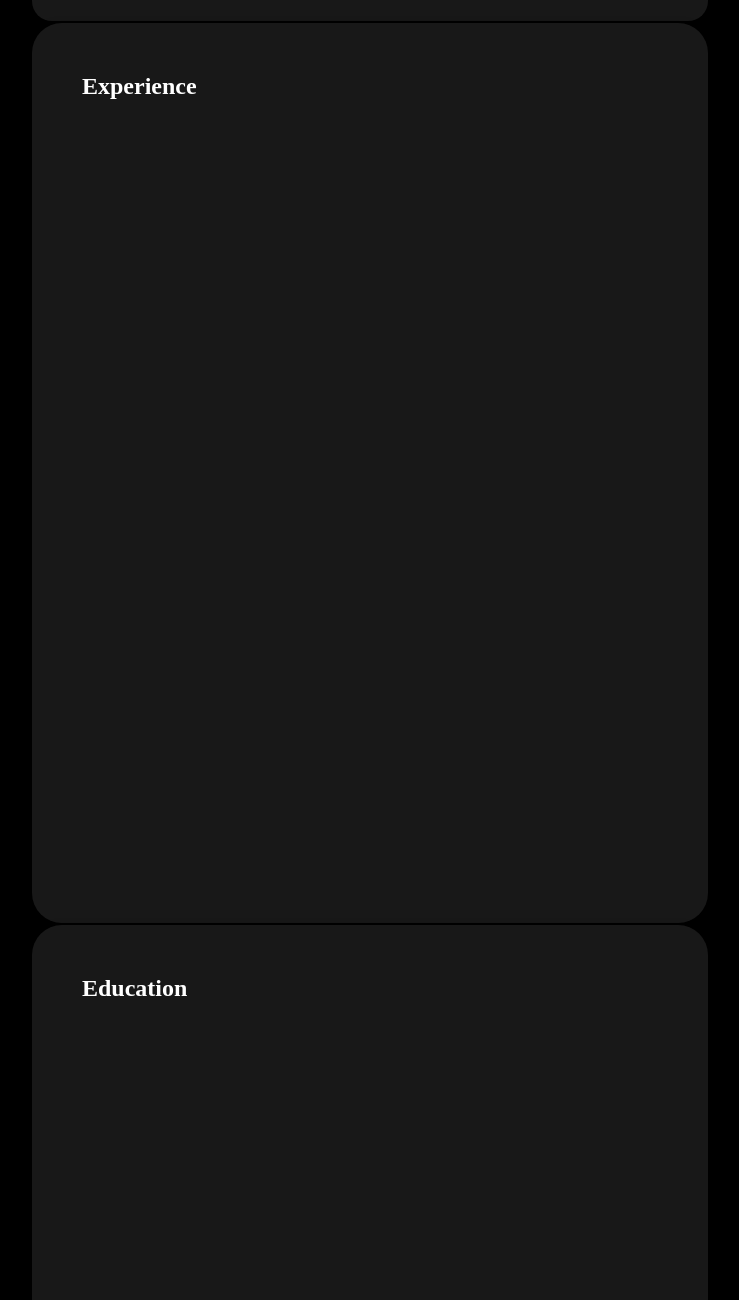
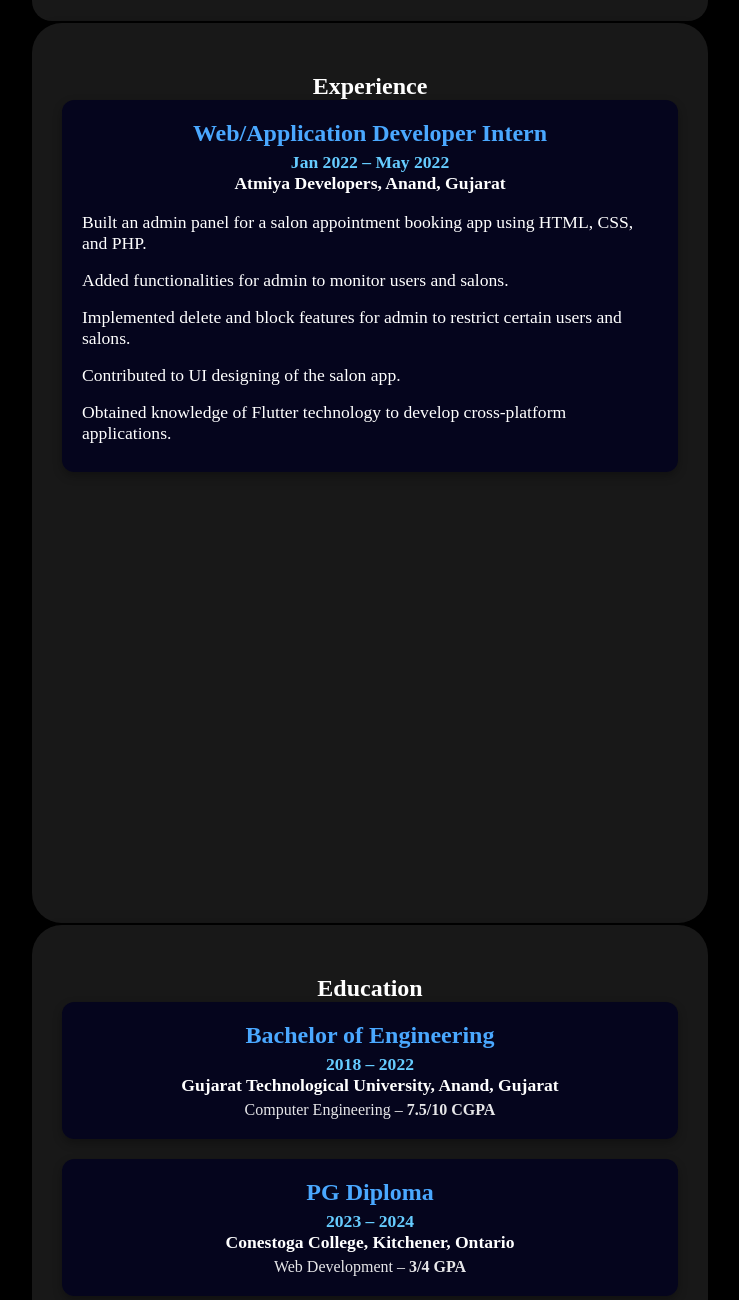
Before and after one commit to HARDIK2851/Hardik-Portfolio, a plain HTML site: page index.html in a window 1280 px wide. Shown: the part 900-2200 px from the top of the page, without its empty margins (270-1009 px from the left). Drawn offline with Linux system fonts and the light colour scheme.

Commit message:
added experience and education content and styling

```diff
--- a/index.html
+++ b/index.html
@@ -36,10 +36,41 @@
         </section>
         <section id="experience">
             <h2>Experience</h2>
+            <div class="experience-container">
+                <div class="experience-box">
+                    <h3>Web/Application Developer Intern</h3>
+                    <p class="experience-duration">Jan 2022 – May 2022</p>
+                    <p class="experience-company">Atmiya Developers, Anand, Gujarat</p>
+                    <ul>
+                        <li>Built an admin panel for a salon appointment booking app using HTML, CSS, and PHP.</li>
+                        <li>Added functionalities for admin to monitor users and salons.</li>
+                        <li>Implemented delete and block features for admin to restrict certain users and salons.</li>
+                        <li>Contributed to UI designing of the salon app.</li>
+                        <li>Obtained knowledge of Flutter technology to develop cross-platform applications.</li>
+                    </ul>
+                </div>
+            </div>
         </section>
+
         <section id="education">
             <h2>Education</h2>
+            <div class="education-container">
+                <div class="education-box">
+                    <h3>Bachelor of Engineering</h3>
+                    <p class="education-duration">2018 – 2022</p>
+                    <p class="education-institution">Gujarat Technological University, Anand, Gujarat</p>
+                    <p class="education-details">Computer Engineering – <strong>7.5/10 CGPA</strong></p>
+                </div>
+
+                <div class="education-box">
+                    <h3>PG Diploma</h3>
+                    <p class="education-duration">2023 – 2024</p>
+                    <p class="education-institution">Conestoga College, Kitchener, Ontario</p>
+                    <p class="education-details">Web Development – <strong>3/4 GPA</strong></p>
+                </div>
+            </div>
         </section>
+
         <section id="projects">
             <h2>Projects</h2>
         </section>
--- a/style.css
+++ b/style.css
@@ -125,7 +125,7 @@ section.active {
 
 .skills-box {
     width: 48%;
-    background: rgba(0, 0, 30, 0.7); /* Dark blue translucent */
+    background: rgba(0, 0, 30, 0.7);
     padding: 20px;
     border-radius: 12px;
     box-shadow: 0 4px 10px rgba(0, 0, 0, 0.3);
@@ -134,24 +134,23 @@ section.active {
 
 .skills-box:hover {
     transform: translateY(-5px);
-    box-shadow: 0 6px 15px rgba(0, 0, 255, 0.4); /* Blue glow */
+    box-shadow: 0 6px 15px rgba(0, 0, 255, 0.4);
 }
 
 #skills h2 {
     font-size: 2.2rem;
-    color: #4aa8ff; /* Bright blue */
+    color: #4aa8ff;
     margin-bottom: 30px;
 }
 
 #skills h3 {
     font-size: 1.5rem;
-    color: #66ccff; /* Lighter blue */
+    color: #66ccff;
     border-bottom: 2px solid #66ccff;
     padding-bottom: 5px;
     margin-bottom: 15px;
 }
 
-/* Only applies to the ul and li inside the skills section */
 #skills ul {
     list-style: none;
     padding: 0;
@@ -164,7 +163,125 @@ section.active {
 }
 
 #skills ul li:hover {
-    color: #4aa8ff; /* Blue highlight */
+    color: #4aa8ff;
+}
+
+#experience {
+    text-align: center;
+    color: #fff;
+}
+
+.experience-container {
+    display: flex;
+    flex-direction: column;
+    align-items: center;
+    gap: 20px;
+    max-width: 900px;
+    margin: auto;
+}
+
+.experience-box {
+    width: 100%;
+    background: rgba(0, 0, 30, 0.8);
+    padding: 20px;
+    border-radius: 12px;
+    box-shadow: 0 4px 10px rgba(0, 0, 0, 0.3);
+    transition: transform 0.3s ease, box-shadow 0.3s ease;
+}
+
+.experience-box:hover {
+    transform: translateY(-5px);
+    box-shadow: 0 6px 15px rgba(0, 0, 255, 0.4);
+}
+
+.experience-box h3 {
+    font-size: 1.5rem;
+    color: #4aa8ff;
+    margin-bottom: 5px;
+}
+
+.experience-duration {
+    font-size: 1.1rem;
+    color: #66ccff;
+    font-weight: bold;
+}
+
+.experience-company {
+    font-size: 1.1rem;
+    font-weight: bold;
+    margin-bottom: 10px;
+}
+
+#experience ul {
+    list-style: none;
+    padding: 0;
+    text-align: left;
+}
+
+#experience ul li {
+    font-size: 1.1rem;
+    padding: 8px 0;
+    transition: color 0.3s ease;
+}
+
+#experience ul li:hover {
+    color: #4aa8ff;
+}
+
+#education {
+    text-align: center;
+    color: #fff;
+}
+
+.education-container {
+    display: flex;
+    flex-direction: column;
+    align-items: center;
+    gap: 20px;
+    max-width: 900px;
+    margin: auto;
+}
+
+.education-box {
+    width: 100%;
+    background: rgba(0, 0, 30, 0.8);
+    padding: 20px;
+    border-radius: 12px;
+    box-shadow: 0 4px 10px rgba(0, 0, 0, 0.3);
+    transition: transform 0.3s ease, box-shadow 0.3s ease;
+}
+
+.education-box:hover {
+    transform: translateY(-5px);
+    box-shadow: 0 6px 15px rgba(0, 0, 255, 0.4);
+}
+
+.education-box h3 {
+    font-size: 1.5rem;
+    color: #4aa8ff;
+    margin-bottom: 5px;
+}
+
+.education-duration {
+    font-size: 1.1rem;
+    color: #66ccff;
+    font-weight: bold;
+}
+
+.education-institution {
+    font-size: 1.1rem;
+    font-weight: bold;
+    margin-bottom: 5px;
+}
+
+.education-details {
+    font-size: 1rem;
+    opacity: 0.9;
+    transition: color 0.3s ease;
+}
+
+.education-details:hover {
+    color: #4aa8ff;
 }
 
 
```
